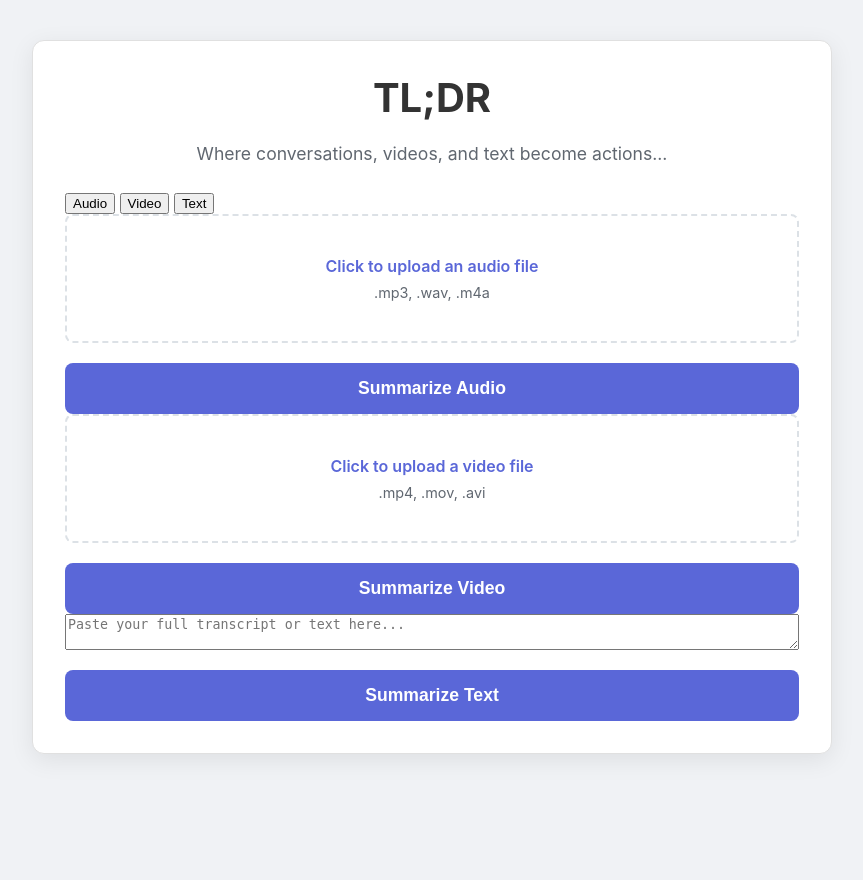
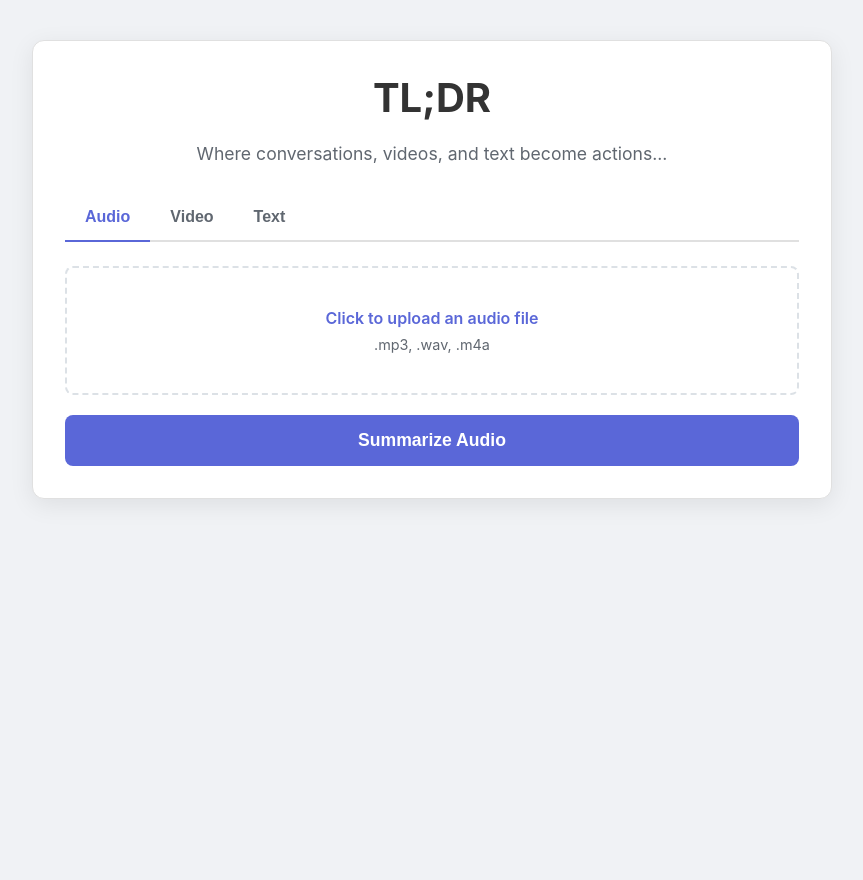
Before and after one commit to drishti3001/minutes.ai, a Flask app: page / in a window 1280 px wide. Shown: the whole page, without its empty margins (208-1071 px from the left). Run offline with Flask 3, Linux system fonts and the light colour scheme; parts of the project's set-up code (start-up, migrations or seed data) failed here and were passed over; some libraries are stand-ins or nearby versions.

Commit message:
Update style.css

```diff
--- a/static/style.css
+++ b/static/style.css
@@ -1,4 +1,4 @@
-
+/* General Styles */
 body {
     font-family: -apple-system, BlinkMacSystemFont, "Segoe UI", Roboto, Helvetica, Arial, sans-serif;
     background-color: #f0f2f5;
@@ -11,13 +11,12 @@ body {
     padding: 40px 20px;
 }
 
-
 .container {
     max-width: 800px;
     width: 100%;
 }
 
-
+/* Card Styles */
 .card {
     background-color: #ffffff;
     border-radius: 12px;
@@ -26,7 +25,6 @@ body {
     margin-bottom: 30px;
     border: 1px solid #e0e0e0;
 }
-
 
 .header {
     text-align: center;
@@ -44,17 +42,17 @@ body {
     line-height: 1.6;
 }
 
-
+/* Upload Form */
 .upload-form {
     display: flex;
     flex-direction: column;
     gap: 20px;
 }
 
-
 .file-input {
     display: none;
 }
+
 .file-label {
     border: 2px dashed #dce1e6;
     border-radius: 8px;
@@ -77,7 +75,6 @@ body {
     margin: 8px 0 0;
 }
 
-
 .submit-btn {
     background-color: #5a67d8;
     color: white;
@@ -96,7 +93,7 @@ body {
     transform: scale(0.98);
 }
 
-
+/* Results Cards */
 .results-card h2 {
     font-size: 1.8em;
     color: #333;
@@ -108,17 +105,112 @@ body {
     line-height: 1.7;
     color: #3c4043;
 }
-.transcript-text {
-    background-color: #f8f9fa;
-    border: 1px solid #e0e0e0;
-    padding: 16px;
-    border-radius: 8px;
-    white-space: pre-wrap;
-    word-wrap: break-word;
-}
 .results-card ul {
     padding-left: 20px;
 }
 .results-card li {
     margin-bottom: 10px;
 }
+
+/* Collapsible Transcript */
+.collapsible {
+    background-color: #5a67d8;
+    color: white;
+    cursor: pointer;
+    padding: 12px 20px;
+    width: 100%;
+    border: none;
+    border-radius: 8px;
+    text-align: left;
+    outline: none;
+    font-size: 1.1em;
+    font-weight: 600;
+    transition: background-color 0.2s ease-in-out;
+    margin-bottom: 10px;
+}
+.collapsible:hover {
+    background-color: #434190;
+}
+.content {
+    padding: 16px;
+    display: none;
+    overflow: hidden;
+    background-color: #f8f9fa;
+    border: 1px solid #e0e0e0;
+    border-radius: 8px;
+    white-space: pre-wrap;
+    word-wrap: break-word;
+    margin-bottom: 20px;
+}
+
+/* Tabs */
+.tab-buttons {
+    display: flex;
+    border-bottom: 2px solid #e0e0e0;
+    margin-bottom: 24px;
+}
+.tab-btn {
+    padding: 14px 20px;
+    cursor: pointer;
+    background-color: transparent;
+    border: none;
+    font-size: 1em;
+    font-weight: 600;
+    color: #606770;
+    position: relative;
+    top: 2px;
+    border-bottom: 2px solid transparent;
+    transition: all 0.2s ease-in-out;
+}
+.tab-btn.active {
+    color: #5a67d8;
+    border-bottom-color: #5a67d8;
+}
+.tab-btn:hover {
+    color: #434190;
+}
+.tab-content {
+    display: none;
+}
+.tab-content.active {
+    display: block;
+}
+
+/* Textarea */
+.text-input {
+    width: 100%;
+    min-height: 200px;
+    padding: 12px;
+    border: 1px solid #dce1e6;
+    border-radius: 8px;
+    font-family: inherit;
+    font-size: 1em;
+    resize: vertical;
+    box-sizing: border-box;
+}
+
+/* --- Media Previews --- */
+.preview-player {
+    margin-top: 10px;
+    width: 100%;
+    border-radius: 10px;
+    box-shadow: 0 3px 12px rgba(0, 0, 0, 0.1);
+    background-color: #f8f9fa;
+}
+
+video.preview-player {
+    max-height: 300px;
+    object-fit: cover;
+}
+
+/* Small tweaks for result area */
+.results-card {
+    margin-top: 25px;
+    animation: fadeIn 0.4s ease-in-out;
+}
+
+/* Simple fade-in animation */
+@keyframes fadeIn {
+    from { opacity: 0; transform: translateY(10px); }
+    to { opacity: 1; transform: translateY(0); }
+}
```
